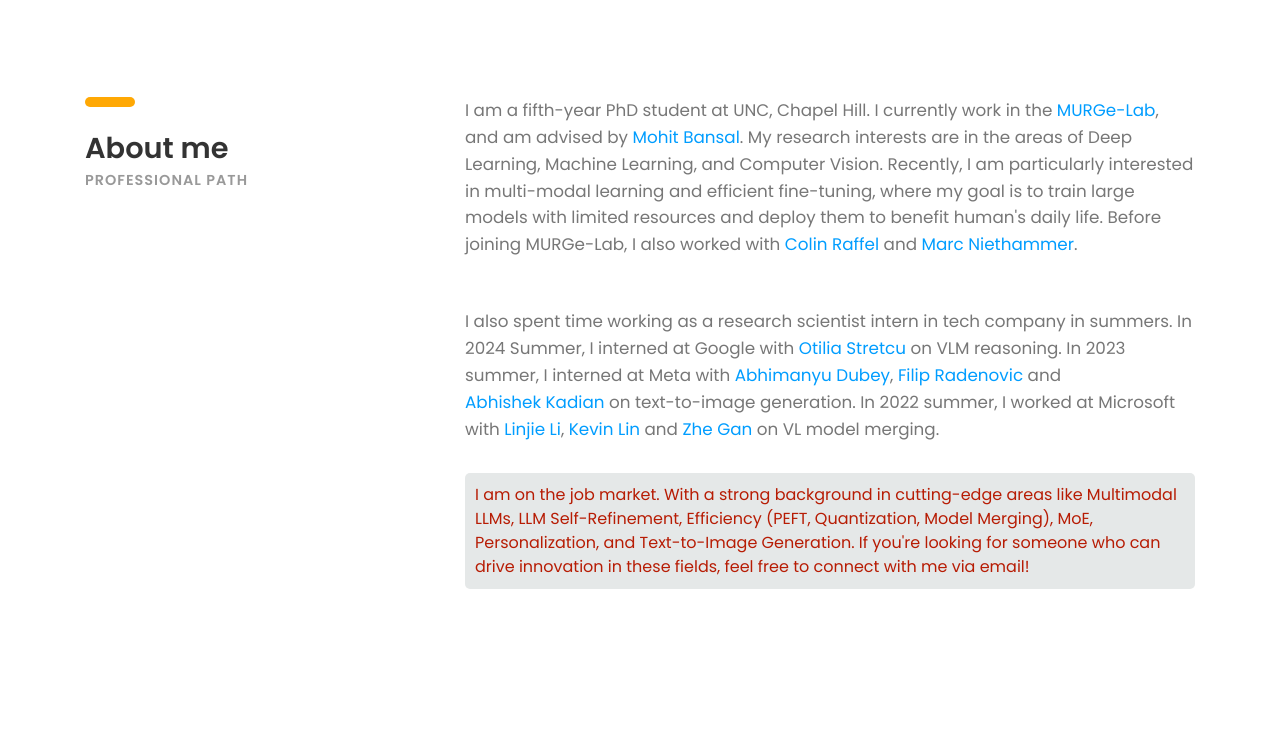
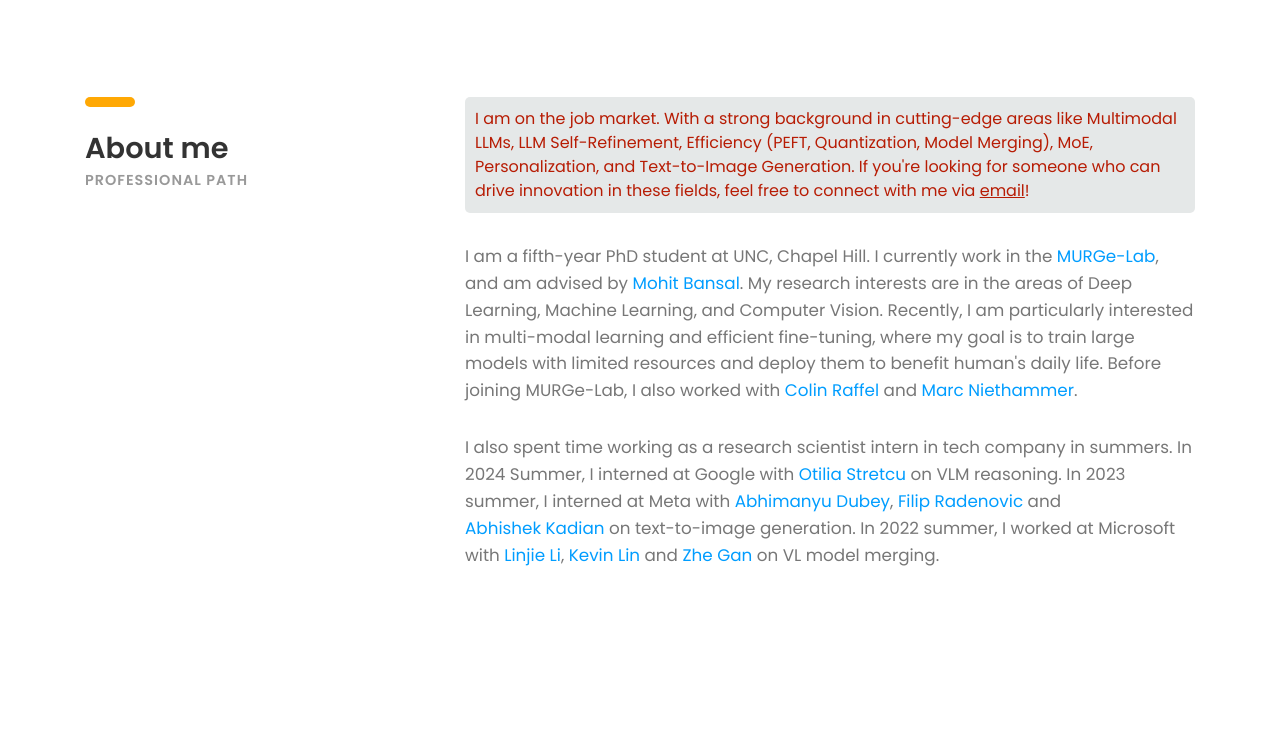
Before and after one commit to ylsung/ylsung.github.io, a plain HTML site: page index.html in a window 1280 px wide. Shown: the part 580-1316 px from the top of the page. Drawn offline with Linux system fonts and the light colour scheme; files whose address does not match are found by name.

Commit message:
move graybox up

```diff
--- a/index.html
+++ b/index.html
@@ -102,7 +102,15 @@
 					</div>
 				</div><!-- col-sm-4 -->
 				<div class="col-sm-8">
-					<p class="margin-b-50">
+
+					<div style="background-color: #e5e8e8; color: #b71c04; padding: 10px; border-radius: 5px; margin-bottom: 30px;">
+						I am on the job market. With a strong background in cutting-edge areas like Multimodal LLMs, LLM Self-Refinement,
+						Efficiency (PEFT, Quantization, Model Merging), MoE, Personalization, and Text-to-Image Generation.
+						If you're looking for someone who can drive innovation in these fields, feel free to connect with me via
+						<a href="mailto:ylsung@cs.unc.edu"><u>email</u></a>!
+					</div>
+
+					<p class="margin-b-30">
 						I am a fifth-year PhD student at UNC, Chapel Hill. I currently work in the
 						<a href="https://murgelab.cs.unc.edu/" style="color:#009dff;">MURGe-Lab</a>, and am advised by
 						<a href="https://www.cs.unc.edu/~mbansal/" style="color:#009dff;">Mohit Bansal</a>.
@@ -126,12 +134,6 @@
 						<a href="https://sites.google.com/site/kevinlin311tw/me?pli=1" style="color:#009dff;">Kevin Lin</a> and
 						<a href="https://zhegan27.github.io/" style="color:#009dff;">Zhe Gan</a> on VL model merging.
 					</p>
-
-					<div style="background-color: #e5e8e8; color: #b71c04; padding: 10px; border-radius: 5px;">
-						I am on the job market. With a strong background in cutting-edge areas like Multimodal LLMs, LLM Self-Refinement,
-						Efficiency (PEFT, Quantization, Model Merging), MoE, Personalization, and Text-to-Image Generation.
-						If you're looking for someone who can drive innovation in these fields, feel free to connect with me via email!
-					</div>
 					<!-- <div class="row">
 						<div class="col-sm-6 col-md-6 col-lg-3">
 							<div class="radial-prog-area margin-b-30">
```
